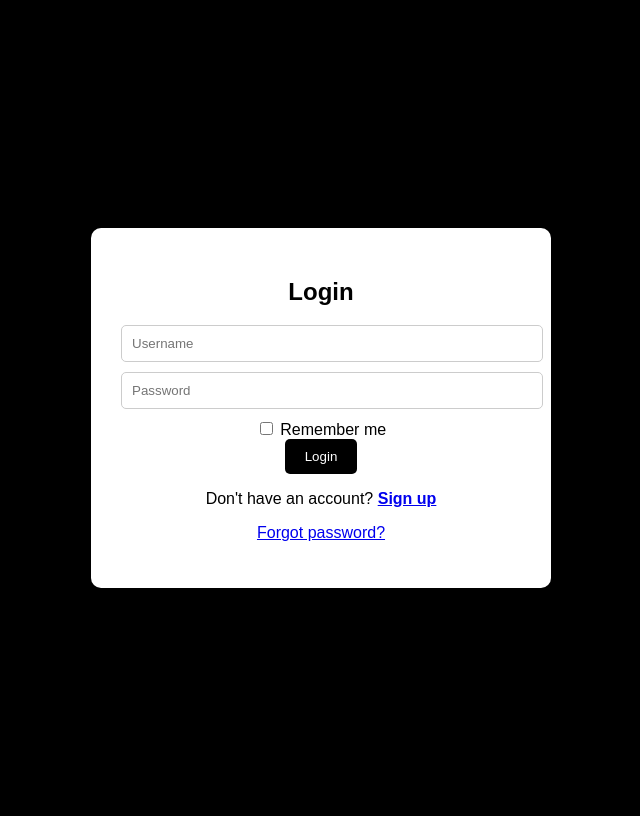
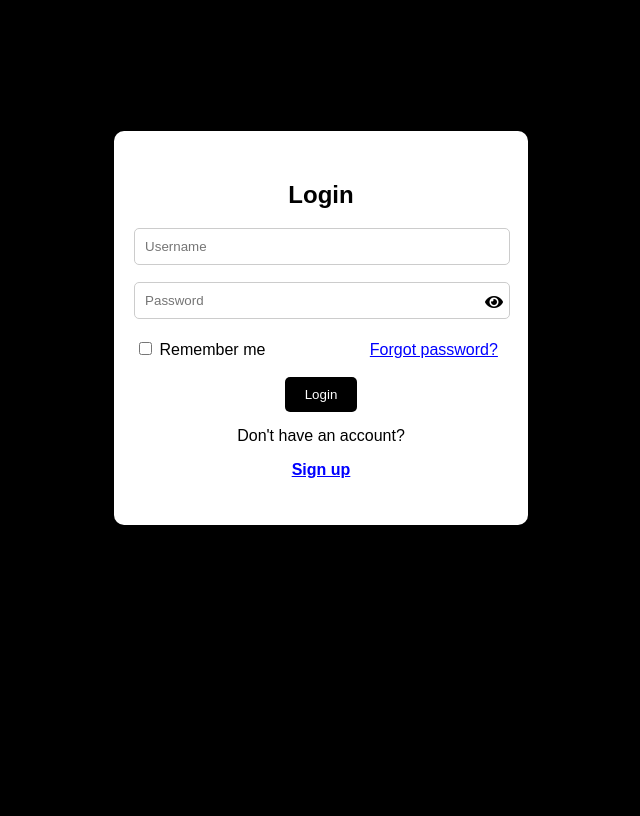
Before and after one commit to NAHIAN-19/Todo-List-Django, a Django app: page /signin/ in a window 1280 px wide. Shown: the whole page, without its empty margins (319-959 px from the left). After the commit the page ends 525 px from the top, so only its background shows below. Run offline with Django 4.2, Linux system fonts and the light colour scheme; some libraries are stand-ins or nearby versions.

Commit message:
Update Sign_in.html

```diff
--- a/Todo_List/templates/Sign_in.html
+++ b/Todo_List/templates/Sign_in.html
@@ -1,11 +1,11 @@
-{% load static %}
 <!DOCTYPE html>
 <html lang="en">
 <head>
     <meta charset="UTF-8">
-    <meta http-equiv="X-UA-Compatible" content="IE=edge">
+    <meta http-equiv="X-UA-Compatible" content="IE-edge">
     <meta name="viewport" content="width=device-width, initial-scale=1.0">
     <title>Sign In</title>
+    <link rel="stylesheet" href="https://cdnjs.cloudflare.com/ajax/libs/font-awesome/5.13.0/css/all.min.css">
     <style>
         body {
             background-color: #000;
@@ -16,25 +16,40 @@
             display: flex;
             justify-content: center;
             align-items: center;
-            height: 100vh;
+            height: 80vh;
         }
         .form {
             background-color: #fff;
             color: #000;
             padding: 30px;
             border-radius: 10px;
-            max-width: 400px;
+            max-width: 600px;
             text-align: center;
         }
         input[type="text"],
         input[type="password"] {
             width: 100%;
             padding: 10px;
+            margin-left:-10px;
             margin-bottom: 10px;
             border: 1px solid #ccc;
             border-radius: 5px;
             outline: none;
         }
+
+        .input-group {
+            position: relative;
+        }
+
+        .input-group i {
+            position: absolute;
+            right: -5px;
+            top: 35%;
+            down: 50%;
+            transform: translateY(-50%);
+            cursor: pointer;
+        }
+
         input[type="submit"] {
             background-color: #000;
             color: #fff;
@@ -43,11 +58,11 @@
             border-radius: 5px;
             cursor: pointer;
         }
-        .signup_link {
+        .signup-link {
             color: black;
             text-decoration: none;
         }
-        .signup_link:hover {
+        .signup-link:hover {
             text-decoration: underline;
         }
         .alert-box {
@@ -73,13 +88,20 @@
         <form class="form" method="post" action="{% url 'signin' %}">
             {% csrf_token %}
             <h2>Login</h2>
-            <input type="text" name="username" placeholder="Username" required>
-            <input type="password" name="password" placeholder="Password" required>
-            <input type="checkbox" name="remember_me" id="remember_me">
-            <label for="remember-me" align="right">Remember me</label><br>
-            <input type="submit" value="Login">
-            <p>Don't have an account? <a href="{% url 'signup' %}"><b>Sign up</b></a></p>
-            <p><a href="{% url 'forgot_password' %}" class="link">Forgot password?</a></p>
+            <div class="input-group">
+                <input type="text" name="username" placeholder="Username"style="margin-bottom:17px;" required>
+            </div>
+            <div class="input-group">
+                <input type="password" name="password" placeholder="Password"style="margin-bottom:20px;" required>
+                <i class="fa fa-eye" id="eye"></i>
+            </div>
+            <div class="remember-forgot">
+                <input type="checkbox" name="remember_me" id="remember_me"style="margin-left:-5px;">
+                <label for="remember_me"style="margin-right:100px;">Remember me</label>
+                <a href="{% url 'forgot_password' %}" class="forgot-link"style="color:blue;">Forgot password?</a><br>
+            </div><br>
+            <input type="submit" value="Login"style="margin-bottom:15px;">
+            <br>Don't have an account?<p class = "signup-link"><a href="{% url 'signup' %}"style="color:blue;"><b>Sign up</b></a></p>
             {% if messages %}
                 <div class="text-center mt-3">
                     {% for message in messages %}
@@ -91,5 +113,18 @@
             {% endif %}
         </form>
     </div>
+    <script>
+        const eye = document.getElementById('eye');
+        const password = document.querySelector('input[name="password"]');
+        eye.addEventListener('click', () => {
+            if (password.type === 'password') {
+                password.type = 'text';
+                eye.classList.add('fa-eye-slash');
+            } else {
+                password.type = 'password';
+                eye.classList.remove('fa-eye-slash');
+            }
+        });
+    </script>
 </body>
 </html>
```
